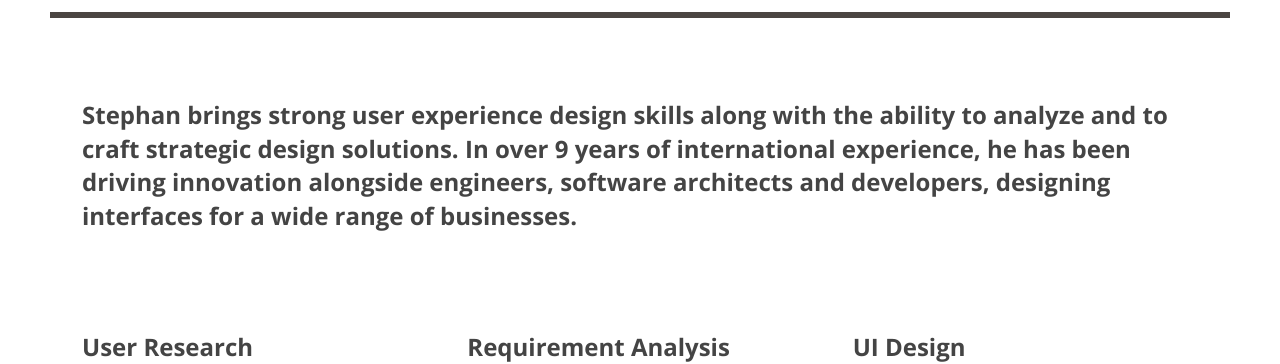
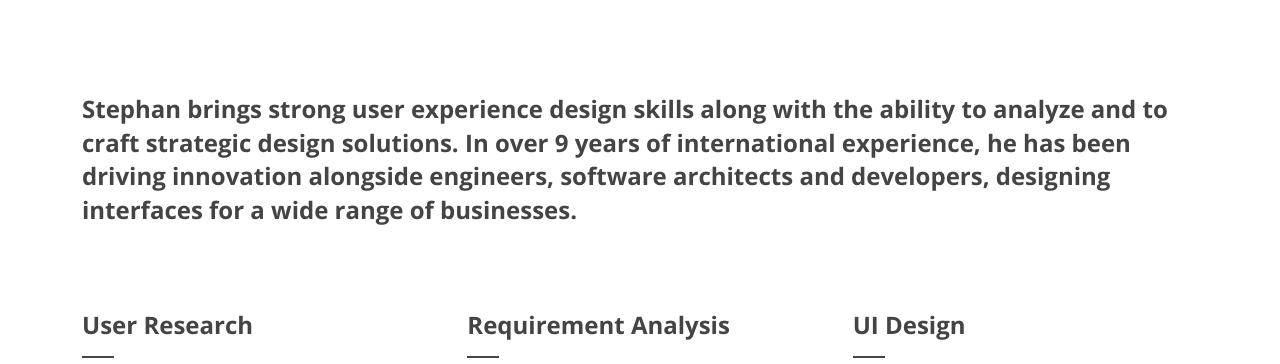
Before and after one commit to stAlbrecht168/stAlbrecht.github.io, a plain HTML site: page index.html in a window 1280 px wide. Shown: the part 368-732 px from the top of the page. Drawn offline with nearby package versions, Linux system fonts and the light colour scheme.

Commit message:
Changed area of expertise cardDivider

```diff
--- a/index.html
+++ b/index.html
@@ -33,18 +33,21 @@
                 <div class="card">
                    <div class=cardElement>
                         <h1>User Research</h1>
+                        <div class=cardDivider></div>
                         <p>Facilitate workshops with clients and end-users. Prepare, conduct and evaluate qualitative user research. Visualize and organize findings to communicate demands to product stakeholders.
                         </p>
                    </div>
 
                     <div class=cardElement>
                             <h1>Requirement Analysis</h1>
+                            <div class=cardDivider></div>
                             <p>Crafting User Stories, create User Story Mappings and Prototypes to validate Requirements with stakeholders and end-users. Prototyping to get quick feedback in the early stages of the design phase.
                             </p>
                     </div>
 
                 <div class=cardElement>
                     <h1>UI Design</h1>
+                    <div class=cardDivider></div>
                     <p>Documenting design concepts from user flows to atomized control behaviour in order to prepare development and support dev teams in sprints. Experienced in using and creating design frameworks for mobile, desktop and embedded applications.
                     </p>
 
--- a/main3.css
+++ b/main3.css
@@ -131,7 +131,7 @@ header>div>h2 {
     z-index: -1;
     /*overflow: hidden;*/
     background-color: white;
-    border-top: 6px solid #4b4542;
+
 
 }
  .banner .card {
@@ -158,16 +158,21 @@ header>div>h2 {
     padding-top: 2rem;
 }
 
+  .cardDivider {
+    width: 32px;
+    border-top: 2px solid #4b4542;
+}
+
 .cardElement>h1 {
-       font-size: 24px;
-       font-weight: 600;
+    font-size: 24px;
+    font-weight: 600;
+    padding-bottom: 0.7rem;
 }
 
 .cardElement>p{
     padding-top: 1rem;
     font-size: 16px;
 }
-
 
 .heroImage {
     grid-area: heroImage;
@@ -208,10 +213,7 @@ header>div>h2 {
     font-size: 12px;
     font-weight: 300;
     padding-bottom: 0.3rem;
-
 }
-
-
 .articleRight>p {
     padding-top: 1rem;
     font-size: 16px;
@@ -260,6 +262,9 @@ footer {
         padding-top: 1rem;
         width: 100%;
     }
+
+
+
 
     .banner>p {
         font-size: 18px;
@@ -321,8 +326,7 @@ footer {
     }
 
     .cardElement {
-
-        padding-top: 2rem;
+        padding-top: 1rem;
     }
 
      .banner .card{
```
